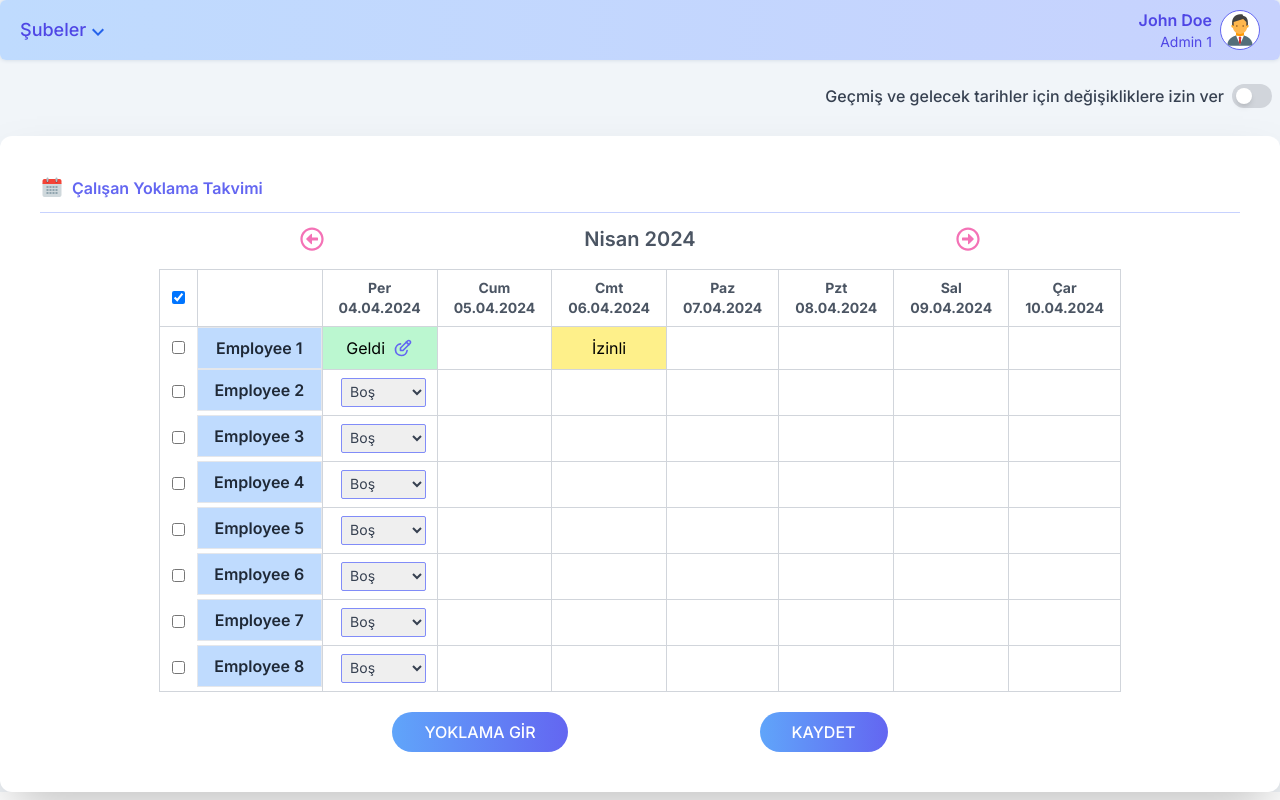
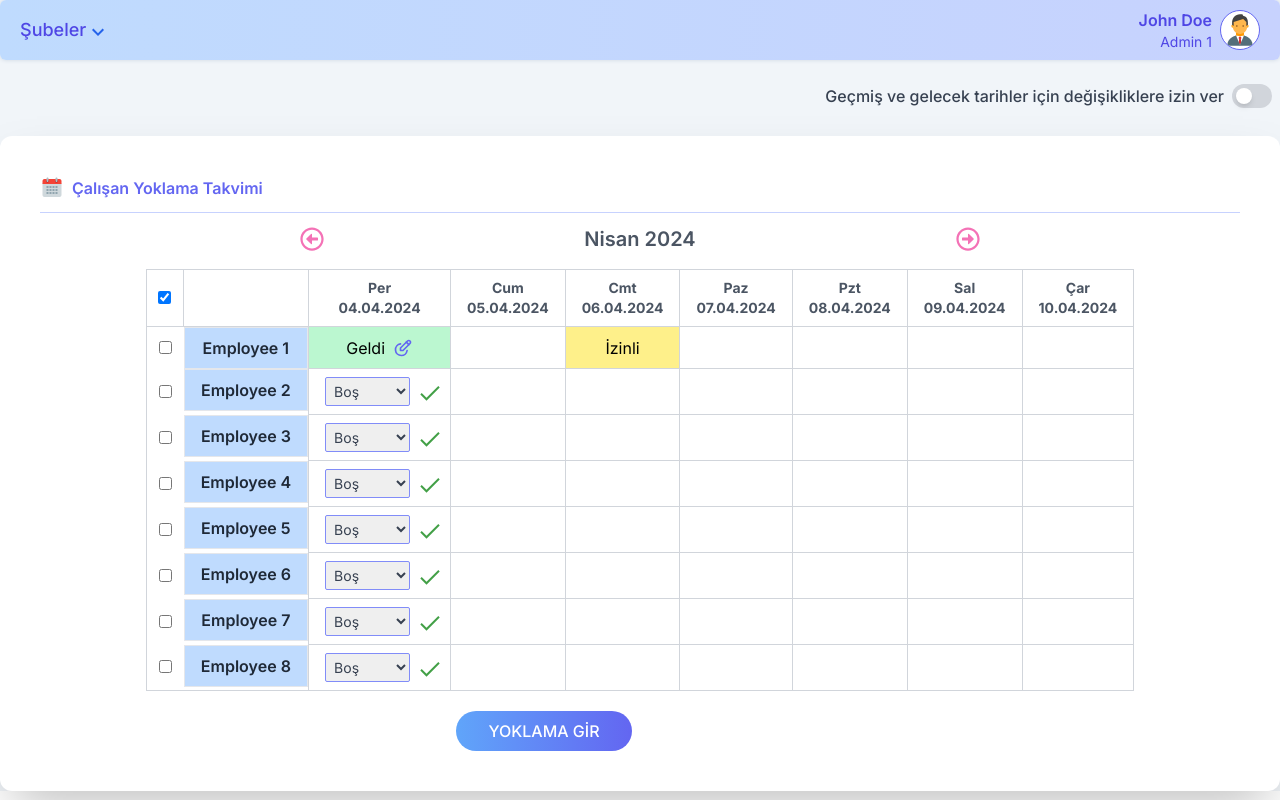
Before and after one commit to gokcetasci/Employee-Attendance-Tracker-Project, a Next.js app: page / in a window 1280 px wide. Built offline with nearby package versions, Linux system fonts and the light colour scheme.

Commit message:
check button added for dropdown

```diff
--- a/components/generalcalendar/index.js
+++ b/components/generalcalendar/index.js
@@ -13,9 +13,7 @@ import { IoMdClose } from "react-icons/io";
 import { TbEditCircle } from "react-icons/tb";
 import EditForm from "../editform";
 
-const GeneralCalendar = ({
-  allowPastAndFutureChanges
-}) => {
+const GeneralCalendar = ({ allowPastAndFutureChanges }) => {
   const { admin } = useStore.getState();
   const [currentDate, setCurrentDate] = useState(new Date());
   const [selectedEmployees, setSelectedEmployees] = useState({});
@@ -27,6 +25,7 @@ const GeneralCalendar = ({
   const [windowWidth, setWindowWidth] = useState(0);
   const [editMode, setEditMode] = useState({});
   const [showEditForm, setShowEditForm] = useState(false);
+  const { setAdmin } = useStore();
 
   useEffect(() => {
     const handleResize = () => {
@@ -75,8 +74,9 @@ const GeneralCalendar = ({
           explanation: values.status === "Gelmedi" ? values.explanation : "",
         });
       }
-      useStore.setState({ admin: updatedAdmin });
     }
+    setAdmin(updatedAdmin);
+    setDropdownVisible(false);
   };
 
   // Çalışanın belirli bir tarihte yoklama durumunu alma
@@ -245,15 +245,11 @@ const GeneralCalendar = ({
     setEditMode({});
     setShowEditForm(false);
   };
+
   const handleEditClick = (employeeId, date) => {
     startEditMode(employeeId, date);
   };
-  const handleSubmit = (values) => {
-    // handleSaveAttendance fonksiyonunu çağırarak yoklama bilgisini güncelle
-    handleSaveAttendance(editEmployeeId, editDate, values);
-    // handleClose fonksiyonunu çağırarak edit formu kapat
-    handleClose();
-};
+
   return (
     <div className="flex flex-col items-center">
       <div className="flex justify-evenly w-full mb-4">
@@ -296,6 +292,7 @@ const GeneralCalendar = ({
               </th>
             ))}
           </tr>
+          <tr></tr>
         </thead>
 
         <tbody>
@@ -376,8 +373,10 @@ const GeneralCalendar = ({
                           isClickable && (
                             <Formik
                               initialValues={{ status: "", explanation: "" }}
-                              onSubmit={(values) => {
+                              onSubmit={(values, { setSubmitting }) => {
+                                // Formu backend'e gönder
                                 handleSaveAttendance(employee.id, date, values);
+                                setSubmitting(false);
                               }}
                             >
                               {({ values, setFieldValue }) => (
@@ -393,11 +392,13 @@ const GeneralCalendar = ({
                                           "explanationVisible",
                                           true
                                         );
+                                        setDropdownVisible(true); // Dropdown menüyü göster
                                       } else {
                                         setFieldValue(
                                           "explanationVisible",
                                           false
                                         );
+                                        setDropdownVisible(false); // Dropdown menüyü gizle
                                       }
                                     }}
                                   >
@@ -406,7 +407,6 @@ const GeneralCalendar = ({
                                     <option value="Gelmedi">Gelmedi</option>
                                     <option value="İzinli">İzinli</option>
                                   </Field>
-
                                   {values.explanationVisible && (
                                     <div className="flex items-center relative gap-1">
                                       <FcAddDatabase
@@ -440,6 +440,13 @@ const GeneralCalendar = ({
                                       </div>
                                     </div>
                                   )}
+                                  <button
+                                    id="checkbutton"
+                                    type="submit"
+                                    className="hover:scale-105"
+                                  >
+                                    <FcCheckmark className="w-6 h-6" />
+                                  </button>
                                 </Form>
                               )}
                             </Formik>
@@ -471,14 +478,6 @@ const GeneralCalendar = ({
             currentDate={currentDate}
           />
         )}
-
-        <button
-          id="savebutton"
-          className="bg-gradient-to-r from-blue-400 to-indigo-500 text-white px-8 py-2 rounded-full mt-5 font-medium hover:scale-105"
-          type="submit"
-        >
-          KAYDET
-        </button>
       </div>
     </div>
   );
```
